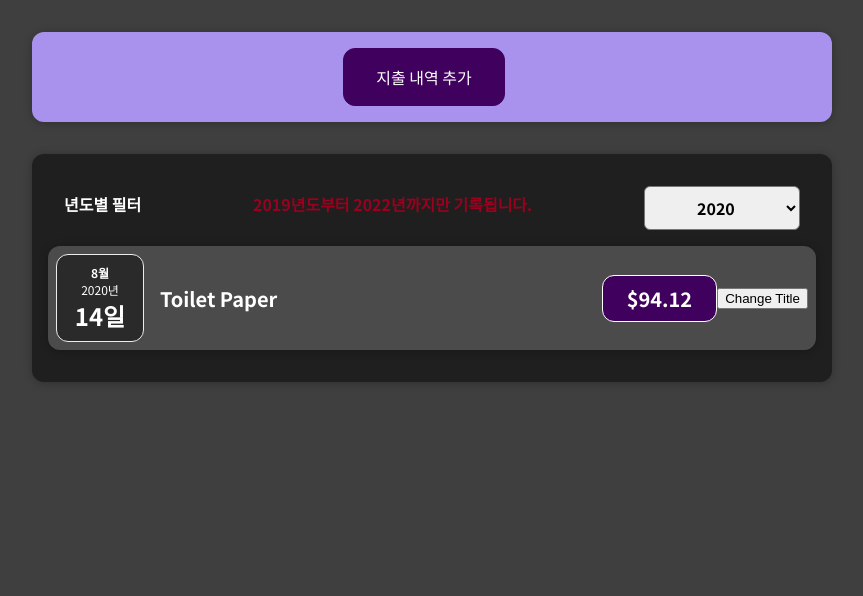
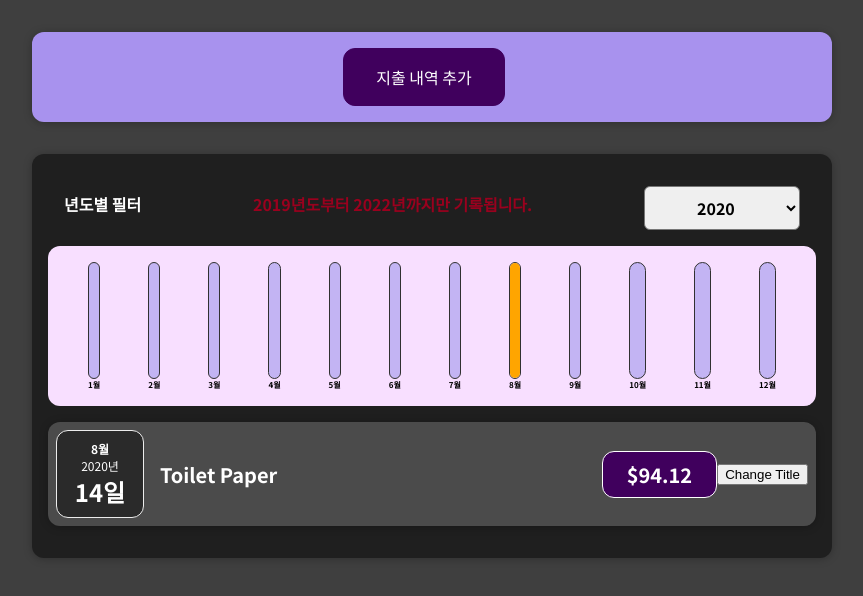
Before and after one commit to ataraxia7899/React___Udemy_study, a React (Create React App) app: page / in a window 1280 px wide. Shown: the top 596 px of the page, without its empty margins (208-1071 px from the left). Built offline with nearby package versions, Linux system fonts and the light colour scheme.

Commit message:
월지출내역합으로 표시한 월별 막대그래프를 만드는 컴포넌트 작성성

```diff
--- /dev/null
+++ b/src/components/Chart/Chart.js
@@ -0,0 +1,24 @@
+import React from "react";
+import ChartBar from "./ChartBar.js"
+import "./Chart.css"
+
+function Chart(props) {
+    const dataPointValues = props.dataPoints.map(dataPoint => dataPoint.value);
+    const totalMaximum = Math.max(...dataPointValues);
+
+    return (
+        <div className="chart">
+            {props.dataPoints.map((dataPoint) => (
+                <ChartBar
+                //라벨값이 고유값이라 key값해도 상관X
+                    key={dataPoint.label}
+                    value={dataPoint.value}
+                    maxValue={totalMaximum}
+                    label={dataPoint.label}
+                />
+            ))}
+        </div>
+    );
+}
+
+export default Chart;
--- /dev/null
+++ b/src/components/Chart/ChartBar.js
@@ -0,0 +1,28 @@
+import React from "react";
+import "./ChartBar.css";
+
+const ChartBar = (props) => {
+    let barFillHeight = "0%";
+
+    barFillHeight = (props.maxValue > 0 && Math.round((props.value / props.maxValue) * 100) + "%");
+
+    /* 윗줄과 같은 기능을 구사하지만 다른 유형으로 적을 수 있는 코드
+    if (props.maxValue > 0) {
+        barFillHeight = Math.round((props.value / props.maxValue) * 100) + "%";
+    }
+    */
+
+    return (
+        <div className="chart-bar">
+            <div className="chart-bar__inner">
+                <div
+                    className="chart-bar__fill"
+                    style={{ height: barFillHeight, backgroundColor: 'orange' }}
+                ></div>
+            </div>
+            <div className="chart-bar__label">{props.label}</div>
+        </div>
+    );
+}
+
+export default ChartBar;
--- a/src/components/Expenses/Expenses.js
+++ b/src/components/Expenses/Expenses.js
@@ -1,7 +1,8 @@
 import React, { useState } from 'react';
-import Card from '../UI/Card';
-import ExpensesFilter from './ExpensesFilter';
+import Card from '../UI/Card.js';
+import ExpensesFilter from './ExpensesFilter.js';
 import ExpensesList from "./ExpensesList.js";
+import ExpensesChart from "./ExpensesChart.js"
 import './Expenses.css';
 
 const Expenses = (props) => {
@@ -23,6 +24,7 @@ const Expenses = (props) => {
                 selected={filteredYear}
                 onChangeFilter={filterChangeHandler}
             />
+            <ExpensesChart expenses={filteredExpenses} />
             <ExpensesList items={filteredExpenses} />
         </Card>
     );
--- /dev/null
+++ b/src/components/Expenses/ExpensesChart.js
@@ -0,0 +1,28 @@
+import React from "react";
+import Chart from "../Chart/Chart.js";
+
+const ExpensesChart = (props) => {
+    const chartDataPoints = [
+        { label: "1월", value: 0 },
+        { label: "2월", value: 0 },
+        { label: "3월", value: 0 },
+        { label: "4월", value: 0 },
+        { label: "5월", value: 0 },
+        { label: "6월", value: 0 },
+        { label: "7월", value: 0 },
+        { label: "8월", value: 0 },
+        { label: "9월", value: 0 },
+        { label: "10월", value: 0 },
+        { label: "11월", value: 0 },
+        { label: "12월", value: 0 }
+    ];
+
+    for (const expense of props.expenses) {
+        const expenseMonth = expense.date.getMonth();   // 0부터 시작됨 => 1월
+        chartDataPoints[expenseMonth].value += expense.amount;
+    }
+
+    return <Chart dataPoints={chartDataPoints} />;
+}
+
+export default ExpensesChart;
```
Also changed, not shown: src/components/Chart/Chart.css (renamed from src/components/Expenses/Chart.css), src/components/Chart/ChartBar.css (renamed from src/components/Expenses/ChartBar.css).
